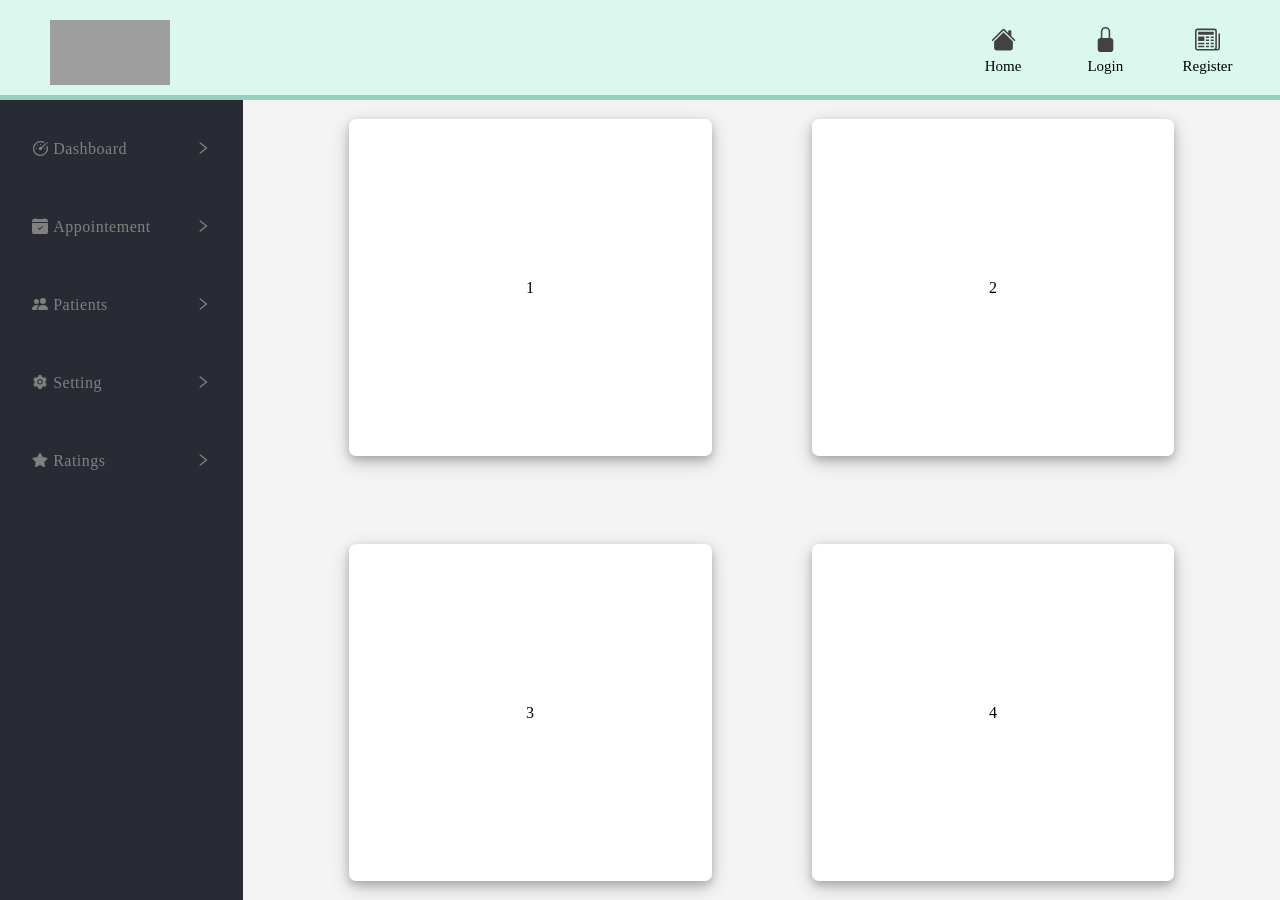
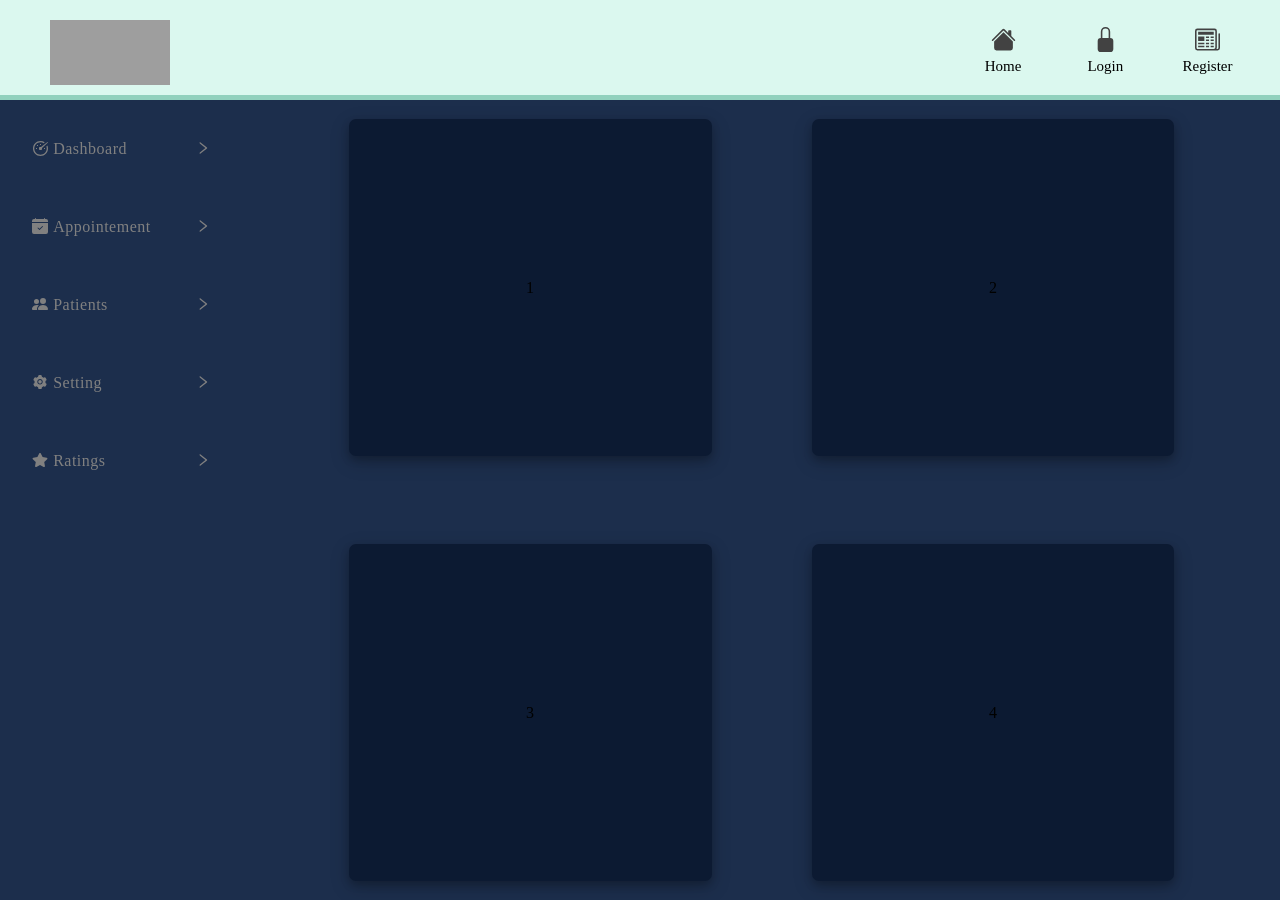
Before and after one commit to TEAM-404-C4/MERAKI_Academy_Project_5, a React (Create React App) app in the folder frontend/: page /dashboard in a window 1280 px wide. Built offline with nearby package versions, Linux system fonts and the light colour scheme; grey boxes are pictures that could not be loaded.

Commit message:
change on dashboard css file

```diff
--- a/frontend/src/App.css
+++ b/frontend/src/App.css
@@ -6,7 +6,7 @@
 }
 
 body {
-  background-color: #f4f4f4;
+  background-color: #1c2e4c;
 }
 
 input::-webkit-outer-spin-button,
--- a/frontend/src/Components/Dashboard/Dashboard.css
+++ b/frontend/src/Components/Dashboard/Dashboard.css
@@ -9,7 +9,7 @@
   flex-direction: column;
   height: 100%;
   width: 100%;
-  background-color: #f4f4f4;
+  background-color: #1c2e4c;
 }
 
 .leftSide {
@@ -17,7 +17,7 @@
   flex-direction: column;
   height: 100%;
   width: 300px;
-  background-color: #282b33;
+  background-color: #1c2e4c;
   gap: 50px;
 }
 
@@ -45,6 +45,24 @@
   color: #f6cd50;
 }
 
+.dashboardSelect2 {
+  color: grey;
+  background-color: #0c1a32;
+  letter-spacing: 0.5px;
+  padding: 20px;
+  border-radius: 7px;
+  width: 90%;
+  display: flex;
+  justify-content: space-between;
+  margin-left: 5%;
+}
+
+.dashboardSelect2:hover {
+  background-color: rgb(255, 255, 255, 0.2);
+  cursor: pointer;
+  color: #f6cd50;
+}
+
 .dashboardItem {
   display: flex;
   flex-direction: column;
@@ -59,7 +77,7 @@
   justify-content: center;
   align-items: center;
   gap: 100px;
-  background-color: #f4f4f4;
+  background-color: #1c2e4c;
   height: 400px;
 }
 
@@ -67,7 +85,7 @@
   display: flex;
   align-items: center;
   justify-content: center;
-  background-color: white;
+  background-color: #0c1a32;
   width: 35%;
   height: 90%;
   border-radius: 7px;
@@ -78,7 +96,7 @@
   display: flex;
   align-items: center;
   justify-content: center;
-  background-color: white;
+  background-color: #0c1a32;
   width: 35%;
   height: 90%;
   border-radius: 7px;
@@ -88,7 +106,7 @@
   display: flex;
   align-items: center;
   justify-content: center;
-  background-color: white;
+  background-color: #0c1a32;
   width: 35%;
   height: 90%;
   border-radius: 7px;
@@ -98,7 +116,7 @@
   display: flex;
   align-items: center;
   justify-content: center;
-  background-color: white;
+  background-color: #0c1a32;
   width: 35%;
   height: 90%;
   border-radius: 7px;
--- a/frontend/src/Components/Dashboard/Dashboard.js
+++ b/frontend/src/Components/Dashboard/Dashboard.js
@@ -1,4 +1,4 @@
-import React from "react";
+import React, { useState } from "react";
 import "./Dashboard.css";
 import { AiOutlineRight, AiFillSetting } from "react-icons/ai";
 import { GoDashboard } from "react-icons/go";
@@ -6,40 +6,124 @@ import { BsFillPeopleFill, BsFillCalendarCheckFill } from "react-icons/bs";
 import { FaStar } from "react-icons/fa";
 
 const Dashboard = () => {
+  const [dashboardPanel, setDashboardPanel] = useState(true);
+  const [appointementPanel, setappointementPanel] = useState(false);
+  const [patientsPanel, setPatientsPanel] = useState(false);
+  const [settingPanel, setsettingPanel] = useState(false);
+  const [ratingPanel, setratingPanel] = useState(false);
+  const [selectStyle1, setSelectStyle1] = useState("dashboardSelect");
+  const [selectStyle2, setSelectStyle2] = useState("dashboardSelect");
+  const [selectStyle3, setSelectStyle3] = useState("dashboardSelect");
+  const [selectStyle4, setSelectStyle4] = useState("dashboardSelect");
+  const [selectStyle5, setSelectStyle5] = useState("dashboardSelect");
+
   return (
     <>
       <div className="MainDivDashBoard">
         <div className="leftSide">
           <div className="menu">
-            <div className="dashboardSelect">
+            <div
+              className={selectStyle1}
+              onClick={() => {
+                setappointementPanel(false);
+                setDashboardPanel(true);
+                setPatientsPanel(false);
+                setsettingPanel(false);
+                setratingPanel(false);
+                setSelectStyle1("dashboardSelect2");
+                setSelectStyle2("dashboardSelect");
+                setSelectStyle3("dashboardSelect");
+                setSelectStyle4("dashboardSelect");
+                setSelectStyle5("dashboardSelect");
+              }}
+            >
               <div className="dashboardIcon">
                 <GoDashboard />
                 Dashboard
               </div>
               <AiOutlineRight />
             </div>
-            <div className="dashboardSelect">
+            <div
+              className={selectStyle2}
+              onClick={() => {
+                setappointementPanel(true);
+                setDashboardPanel(false);
+                setPatientsPanel(false);
+                setsettingPanel(false);
+                setratingPanel(false);
+                setSelectStyle2("dashboardSelect2");
+                setSelectStyle1("dashboardSelect");
+                setSelectStyle3("dashboardSelect");
+                setSelectStyle4("dashboardSelect");
+                setSelectStyle5("dashboardSelect");
+              }}
+            >
               <div className="dashboardIcon">
                 <BsFillCalendarCheckFill />
                 Appointement
               </div>
               <AiOutlineRight />
             </div>
-            <div className="dashboardSelect">
+
+            <div
+              className={selectStyle3}
+              onClick={() => {
+                setappointementPanel(false);
+                setDashboardPanel(false);
+                setPatientsPanel(true);
+                setsettingPanel(false);
+
+                setSelectStyle3("dashboardSelect2");
+                setSelectStyle1("dashboardSelect");
+                setSelectStyle2("dashboardSelect");
+                setSelectStyle4("dashboardSelect");
+                setSelectStyle5("dashboardSelect");
+              }}
+            >
               <div className="dashboardIcon">
                 <BsFillPeopleFill />
                 Patients
               </div>
               <AiOutlineRight />
             </div>
-            <div className="dashboardSelect">
+
+            <div
+              className={selectStyle4}
+              onClick={() => {
+                setappointementPanel(false);
+                setDashboardPanel(false);
+                setPatientsPanel(false);
+                setsettingPanel(true);
+                setratingPanel(false);
+
+                setSelectStyle4("dashboardSelect2");
+                setSelectStyle1("dashboardSelect");
+                setSelectStyle2("dashboardSelect");
+                setSelectStyle3("dashboardSelect");
+                setSelectStyle5("dashboardSelect");
+              }}
+            >
               <div className="dashboardIcon">
                 <AiFillSetting />
                 Setting
               </div>
               <AiOutlineRight />
             </div>
-            <div className="dashboardSelect">
+            <div
+              className={selectStyle5}
+              onClick={() => {
+                setappointementPanel(false);
+                setDashboardPanel(false);
+                setPatientsPanel(false);
+                setsettingPanel(false);
+                setratingPanel(true);
+                setSelectStyle5("dashboardSelect2");
+                setSelectStyle1("dashboardSelect");
+                setSelectStyle2("dashboardSelect");
+                setSelectStyle3("dashboardSelect");
+                setSelectStyle4("dashboardSelect");
+              }}
+            >
               <div className="dashboardIcon">
                 <FaStar />
                 Ratings
@@ -50,6 +134,8 @@ const Dashboard = () => {
         </div>
         <div className="rightSide">
           <div className="dashboardItem">
+            {dashboardPanel ? (
+              <>
                 <div className="dashBoardChart">
                   <div className="chartOne">1</div>
                   <div className="chartTwo">2</div>
@@ -58,6 +144,46 @@ const Dashboard = () => {
                   <div className="chartThree">3</div>
                   <div className="chartFour">4</div>
                 </div>
+              </>
+            ) : (
+              <></>
+            )}
+            {appointementPanel ? (
+              <>
+                <div className="dashBoardChart">
+                  <div className="chartOne">appointement</div>
+                </div>
+              </>
+            ) : (
+              <></>
+            )}
+            {patientsPanel ? (
+              <>
+                <div className="dashBoardChart">
+                  <div className="chartOne">patients</div>
+                </div>
+              </>
+            ) : (
+              <></>
+            )}
+            {settingPanel ? (
+              <>
+                <div className="dashBoardChart">
+                  <div className="chartOne">Setting</div>
+                </div>
+              </>
+            ) : (
+              <></>
+            )}
+            {ratingPanel ? (
+              <>
+                <div className="dashBoardChart">
+                  <div className="chartOne">ratings</div>
+                </div>
+              </>
+            ) : (
+              <></>
+            )}
           </div>
         </div>
       </div>
```
Lines whose indentation alone changed are shown as unchanged.
